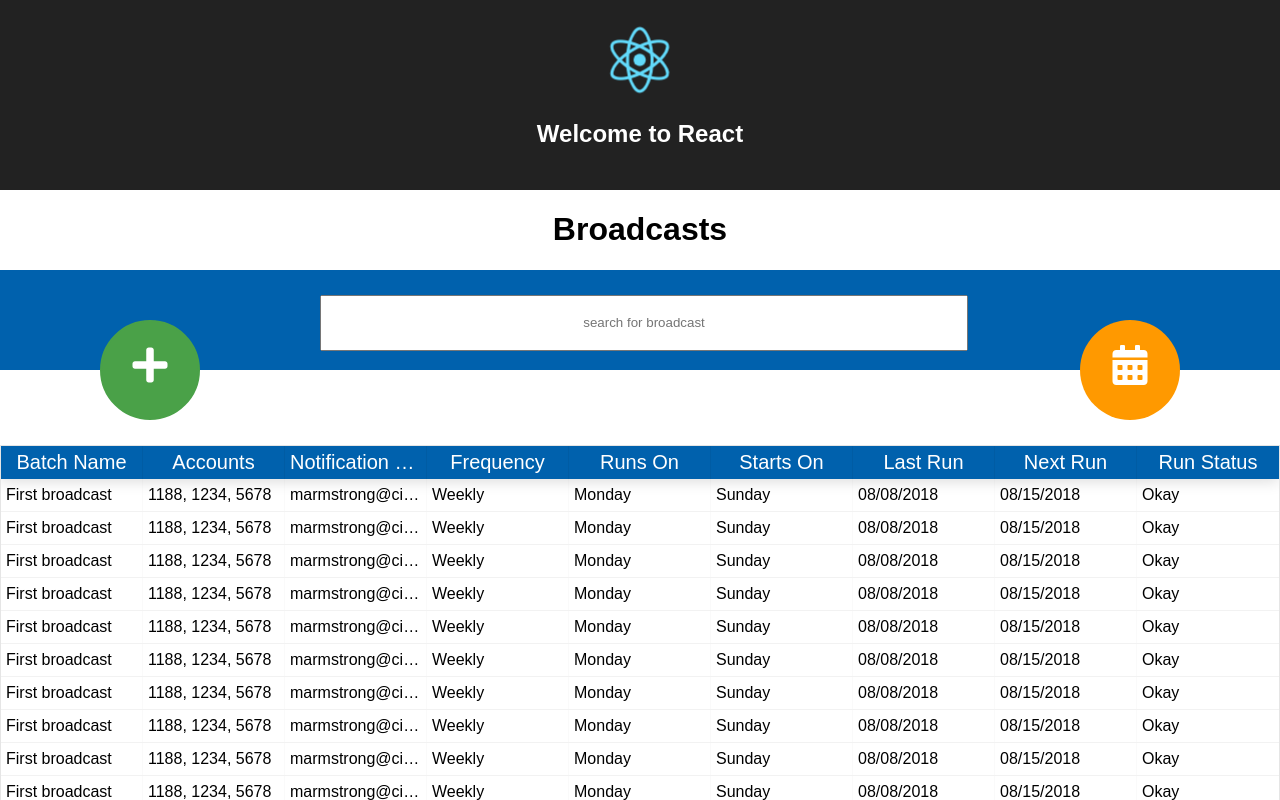
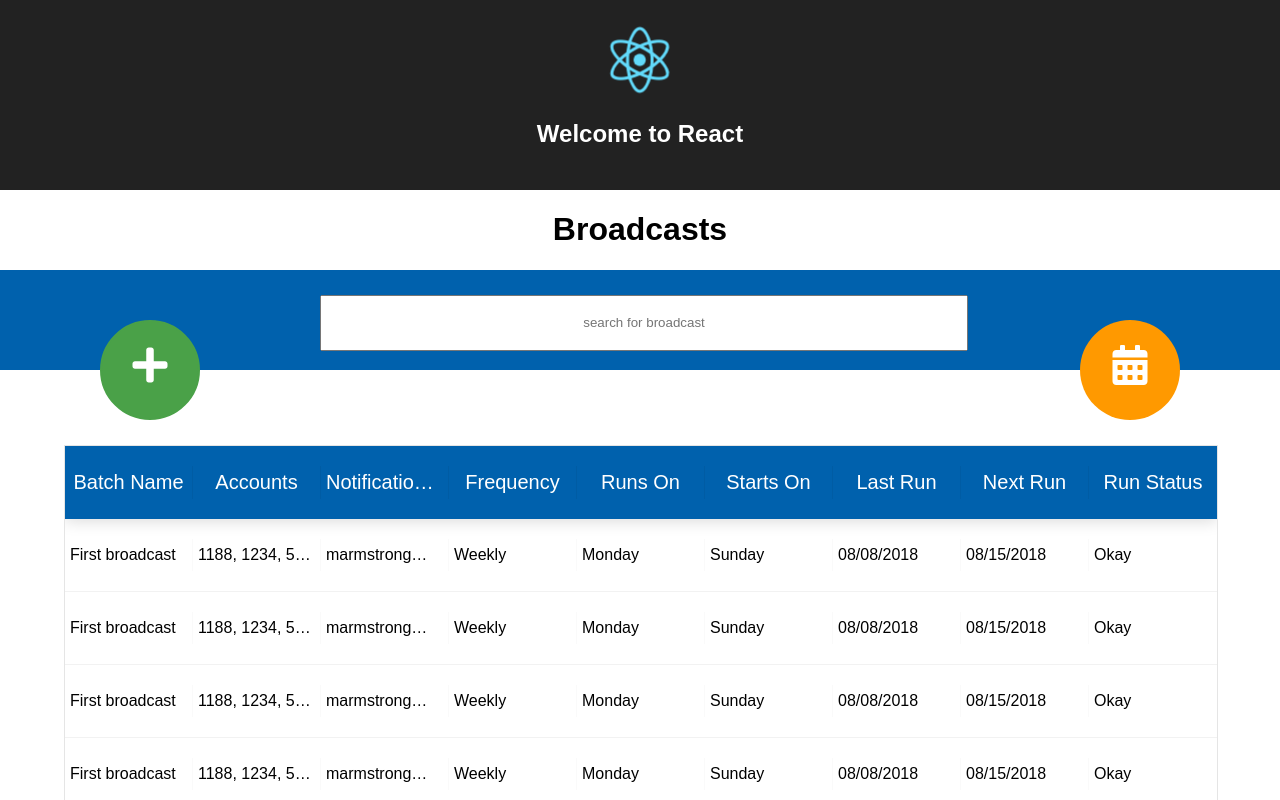
Before and after one commit to matt-a-t/broadcast-prototype, a React (Create React App) app: page / in a window 1280 px wide. Shown: the top 800 px of the page. Built offline with nearby package versions, Linux system fonts and the light colour scheme.

Commit message:
second commit

```diff
--- a/package.json
+++ b/package.json
@@ -6,6 +6,7 @@
     "react": "^16.4.2",
     "react-dom": "^16.4.2",
     "react-icons": "^3.0.5",
+    "react-router-dom": "^4.3.1",
     "react-table": "^6.8.6"
   },
   "devDependencies": {
--- a/src/App.css
+++ b/src/App.css
@@ -30,3 +30,12 @@
 	font-size: 20px;
 	border-color: white;
 }
+
+.rt-tr {
+  padding: 20px 0;
+}
+
+.rt-tbody .rt-tr:hover {
+  background-color: grey;
+  cursor: pointer;
+}
--- a/src/App.js
+++ b/src/App.js
@@ -1,6 +1,7 @@
 import React, { Component } from 'react'
 import logo from './logo.svg'
 import './App.css'
+import { BrowserRouter, Route, Switch } from 'react-router-dom'
 
 import IntroPage from './introPage'
 import BroadcastView from './broadcastView'
@@ -8,16 +9,19 @@ import BroadcastView from './broadcastView'
 class App extends Component {
 	render() {
 		return (
+			<BrowserRouter>
 				<div className="App">
 					<header className="App-header">
 						<img src={logo} className="App-logo" alt="logo" />
 						<h1 className="App-title">Welcome to React</h1>
 					</header>
 
-				<IntroPage />
-
-				{/* <BroadcastView /> */}
+					<Switch>
+						<Route exact path='/' component={IntroPage} />
+						<Route path='/broadcast' component={BroadcastView} />
+					</Switch>
 				</div>
+			</BrowserRouter>
 		)
 	}
 }
--- a/src/broadcastList2.js
+++ b/src/broadcastList2.js
@@ -2,6 +2,7 @@ import React from 'react' // eslint-disable-line no-unused-vars
 import ReactTable from 'react-table' // eslint-disable-line no-unused-vars
 import 'react-table/react-table.css'
 import BroadcastRow from './broadcastRow' // eslint-disable-line no-unused-vars
+import { Redirect, withRouter } from 'react-router-dom'
 
 import broadcastMockData from './broadcastMockData'
 import Brand from './brand'
@@ -38,13 +39,21 @@ const columns = [
 ]
 
 
-const BroadcastList = () => (
+const BroadcastList = withRouter(({history}) => (
 	<ReactTable
 		columns={columns}
 		data={broadcastMockData}
-		style={{marginTop: '75px'}}
+		style={{marginTop: '75px', width: '90%', marginLeft: '5%'}}
 		headerSylte={{backgroundColor: Brand.ibank}}
+		//className='-striped'
+		getTrProps={(state, rowInfo, column, instance) => {
+			return {
+				onClick: (e, handleOriginal) => {
+					history.push('/broadcast/')
+				}
+			}
+		}}
 	/>
-)
+))
 
 export default BroadcastList
```
Also changed, not shown: 1 other file (tests, documents, lock files or other folders). Lines whose indentation alone changed are shown as unchanged.
